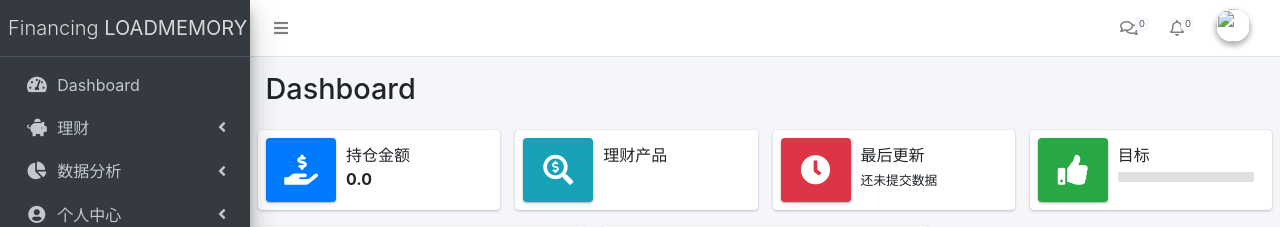
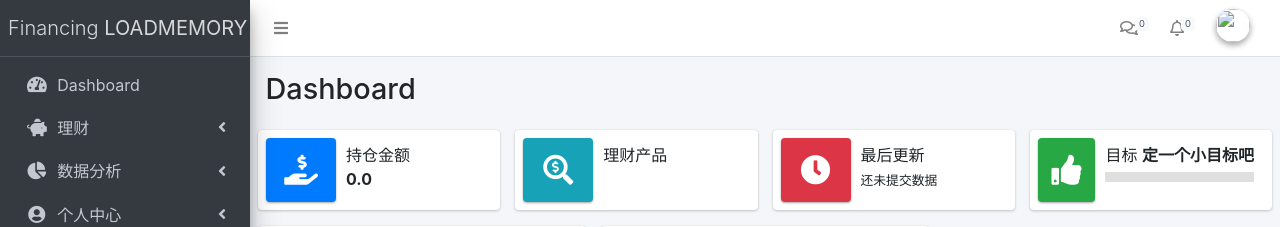
Before and after one commit to zhouwe1/simple_invest, a Python web app: template webapp/templates/home/dashboard.html in a window 1280 px wide. Shown: the top 227 px of the page. Run offline with Jinja, Linux system fonts and the light colour scheme; the template is opened without the code that fills it, so the values that code supplies are empty; some libraries are stand-ins or nearby versions.

Commit message:
bug fixs

```diff
--- a/webapp/models/user_models.py
+++ b/webapp/models/user_models.py
@@ -45,7 +45,10 @@ class User(db.Model, UserMixin):
 
     @property
     def goal_yuan(self):
-        return int(self.goal / 100)
+        if self.goal:
+            return int(self.goal / 100)
+        else:
+            return 0
 
     @property
     def asset_summary(self):
--- a/webapp/templates/home/dashboard.html
+++ b/webapp/templates/home/dashboard.html
@@ -56,7 +56,7 @@
         <div class="info-box">
             <span class="info-box-icon bg-success elevation-1"><i class="fas fa-thumbs-up"></i></span>
             <div class="info-box-content">
-                <span class="info-box-text">目标 <b>{{ asset_summary.goal }}</b></span>
+                <span class="info-box-text">目标 <b>{{ asset_summary.goal|default('定一个小目标吧', True) }}</b></span>
                 <div class="progress">
                     <div title="{{ asset_summary.goal_rate }}%" class="progress-bar" style="width: {{ asset_summary.goal_rate }}%"></div>
               </div>
```
